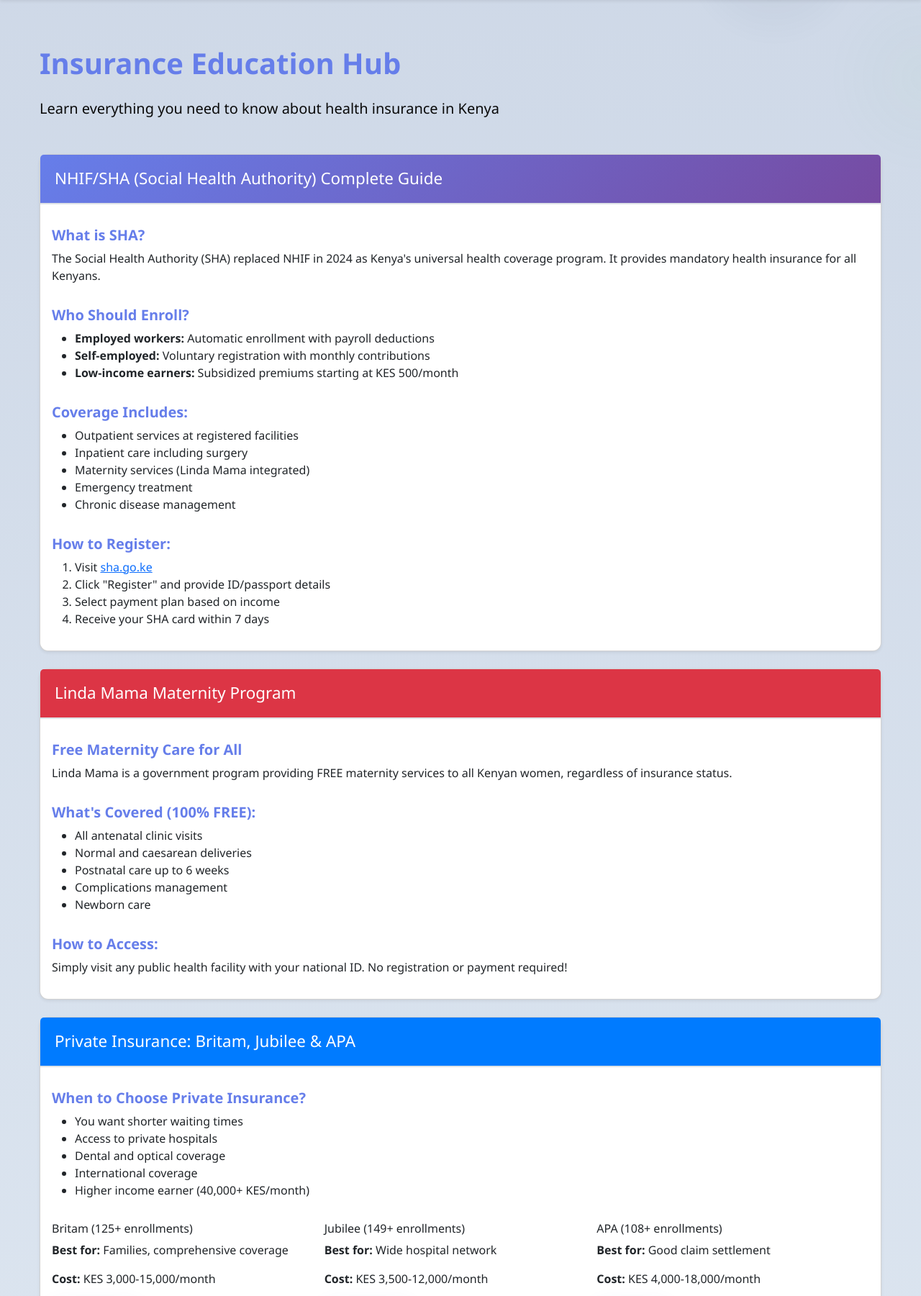
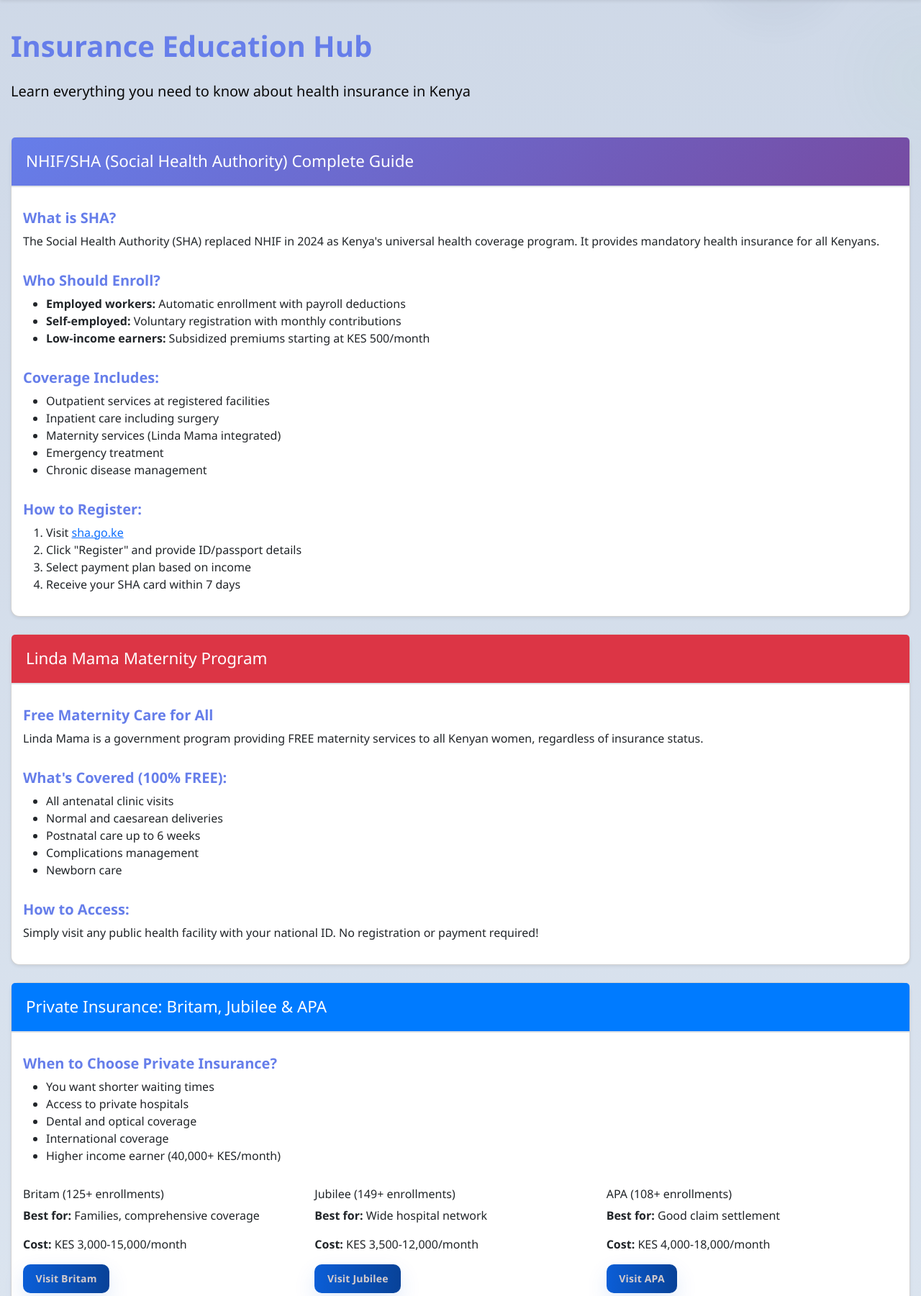
Before and after one commit to Nyangweso1/healthcare, a Flask app: page /blog in a window 1280 px wide. Shown: the part 130-1931 px from the top of the page at 72% size. Run offline with Flask 3, Linux system fonts and the light colour scheme; a user stored in the database is signed in.

Commit message:
UPDATES ON INSURANCE PAGE GUIDE

```diff
--- a/static/css/blog.css
+++ b/static/css/blog.css
@@ -3,7 +3,7 @@
 ========================= */
 
 .blog-container {
-    padding: 80px 5%;
+    padding: 40px 0;
     width: 100%;
     margin: 0 0 40px 0;
     background: #f8f9fa;
--- a/templates/blog.html
+++ b/templates/blog.html
@@ -5,7 +5,7 @@
 {% endblock %}
 
 {% block content %}
-<div class="container mt-4" style="max-width: 1200px;">
+<div style="width: 100%;">
   <h1 class="mb-4" style="color: #667eea; font-weight: 700;"> Insurance Education Hub</h1>
   <p class="lead mb-5">Learn everything you need to know about health insurance in Kenya</p>
 
```
